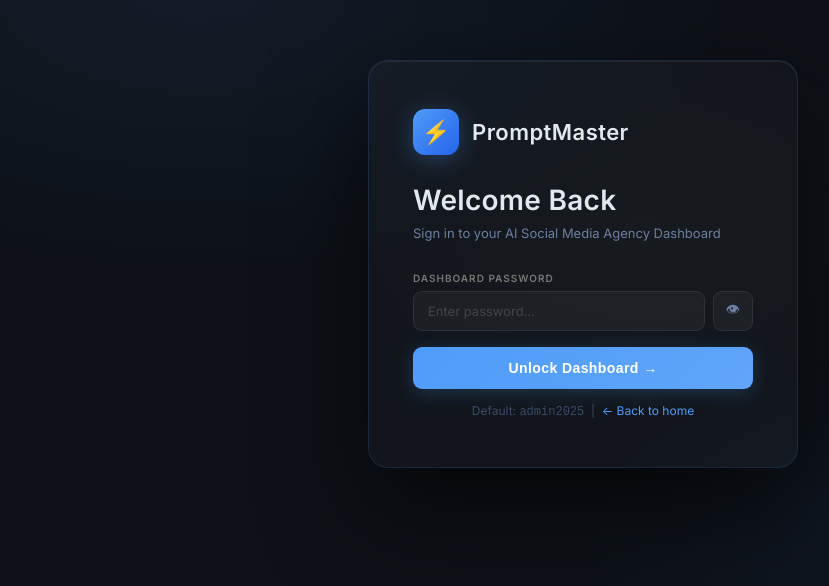
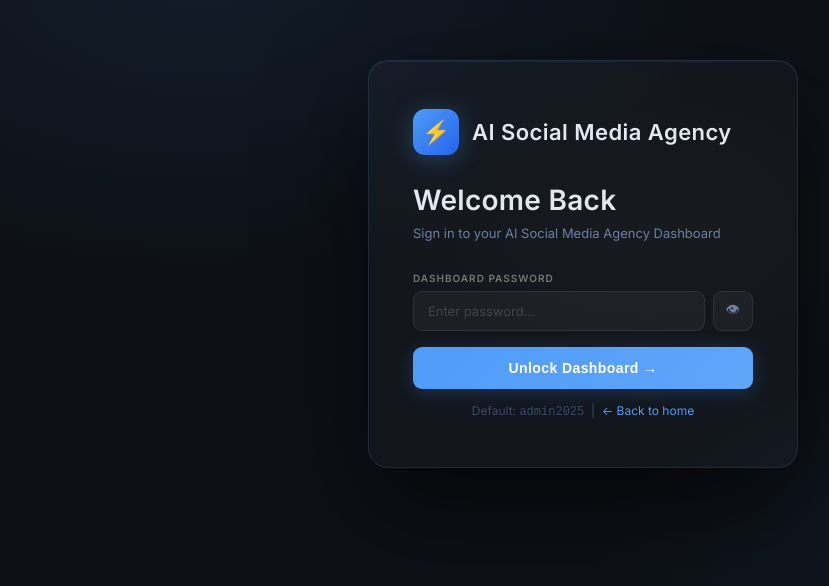
Before and after one commit to jules-excelsior/ai-social-media-agency, a website: page public/admin.html in a window 1280 px wide. Shown: the part 136-722 px from the top of the page, without its empty margins (57-886 px from the left). Drawn offline with nearby package versions, Linux system fonts and the light colour scheme.

Commit message:
fix: remove PromptMaster branding from admin dashboard

```diff
--- a/public/admin.html
+++ b/public/admin.html
@@ -3,7 +3,7 @@
 <head>
   <meta charset="UTF-8"/>
   <meta name="viewport" content="width=device-width,initial-scale=1.0"/>
-  <title>Dashboard — PromptMaster</title>
+  <title>Dashboard — AI Social Media Agency</title>
   <link rel="stylesheet" href="admin.css"/>
 </head>
 <body>
@@ -13,7 +13,7 @@
   <div class="login-box">
     <div class="login-logo">
       <div class="login-logo-icon">⚡</div>
-      <div class="login-logo-text">PromptMaster</div>
+      <div class="login-logo-text">AI Social Media Agency</div>
     </div>
     <h1>Welcome Back</h1>
     <p class="login-sub">Sign in to your AI Social Media Agency Dashboard</p>
@@ -73,7 +73,7 @@
     <div class="dash-brand">
       <div class="dash-brand-icon">⚡</div>
       <div>
-        <div class="dash-brand-name">PromptMaster</div>
+        <div class="dash-brand-name">AI Social Media Agency</div>
         <div class="dash-brand-tag">AI Social Media Agency</div>
       </div>
     </div>
```
